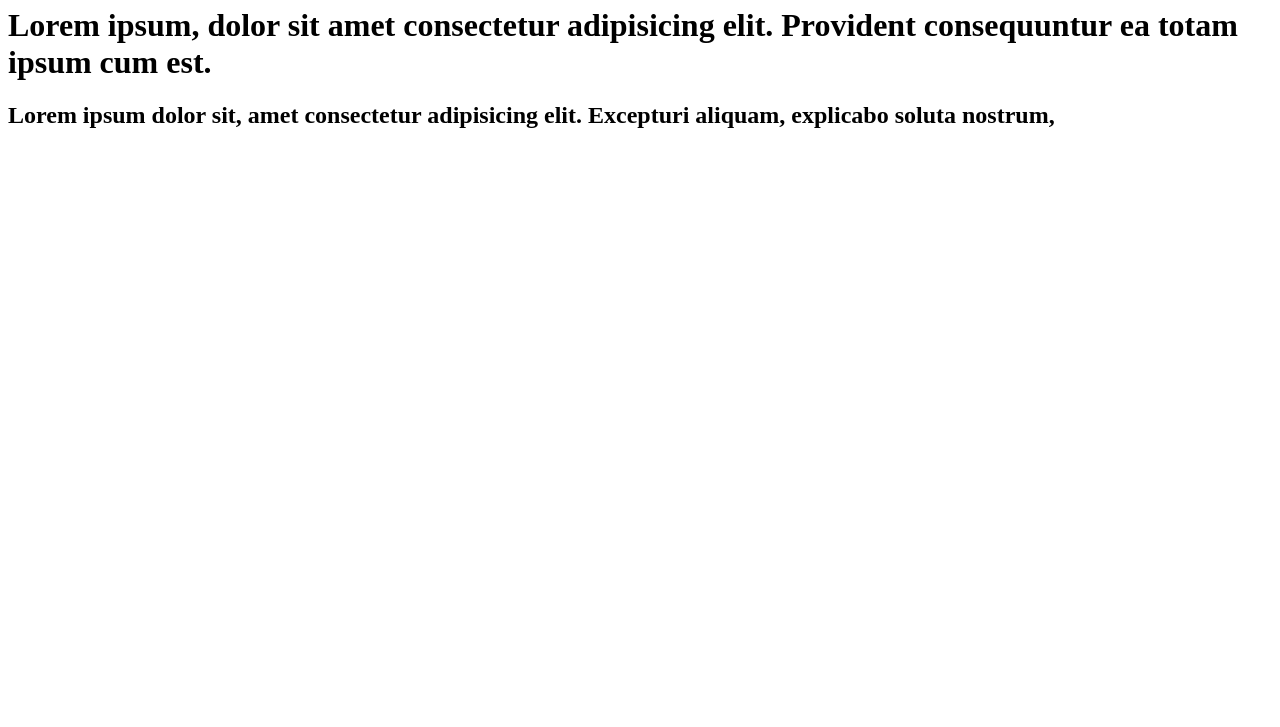
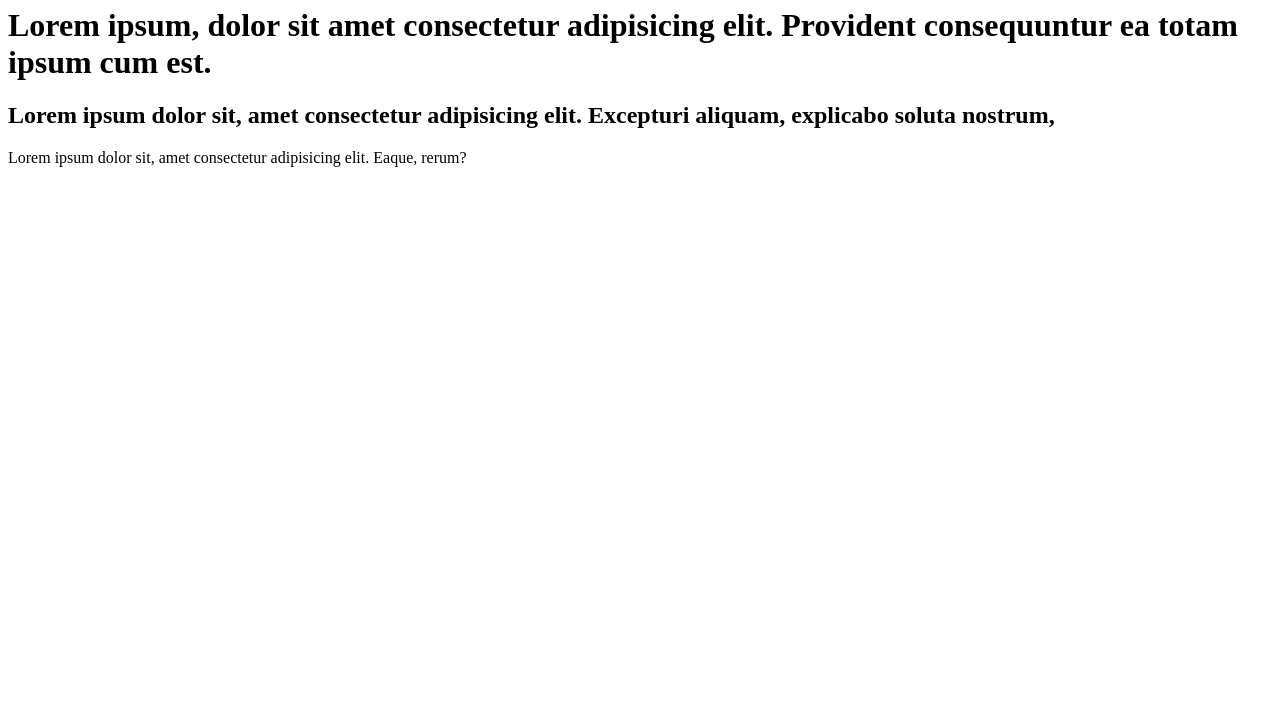
Before and after one commit to kravann21212112/classC26, a plain HTML site: page index.html in a window 1280 px wide. Shown: the part 73-800 px from the top of the page. Drawn offline with Linux system fonts and the light colour scheme.

Commit message:
Add one footer

```diff
--- a/index.html
+++ b/index.html
@@ -9,6 +9,9 @@
     <h1>Welcome to Kravann</h1>
     <h1>Lorem ipsum, dolor sit amet consectetur adipisicing elit. Provident consequuntur ea totam ipsum cum est.</h1>
     <h2>Lorem ipsum dolor sit, amet consectetur adipisicing elit. Excepturi aliquam, explicabo soluta nostrum,</h2>
+    <footer>
+        <p>Lorem ipsum dolor sit, amet consectetur adipisicing elit. Eaque, rerum?</p>
+    </footer>
 </body>
 
 </html>
```
